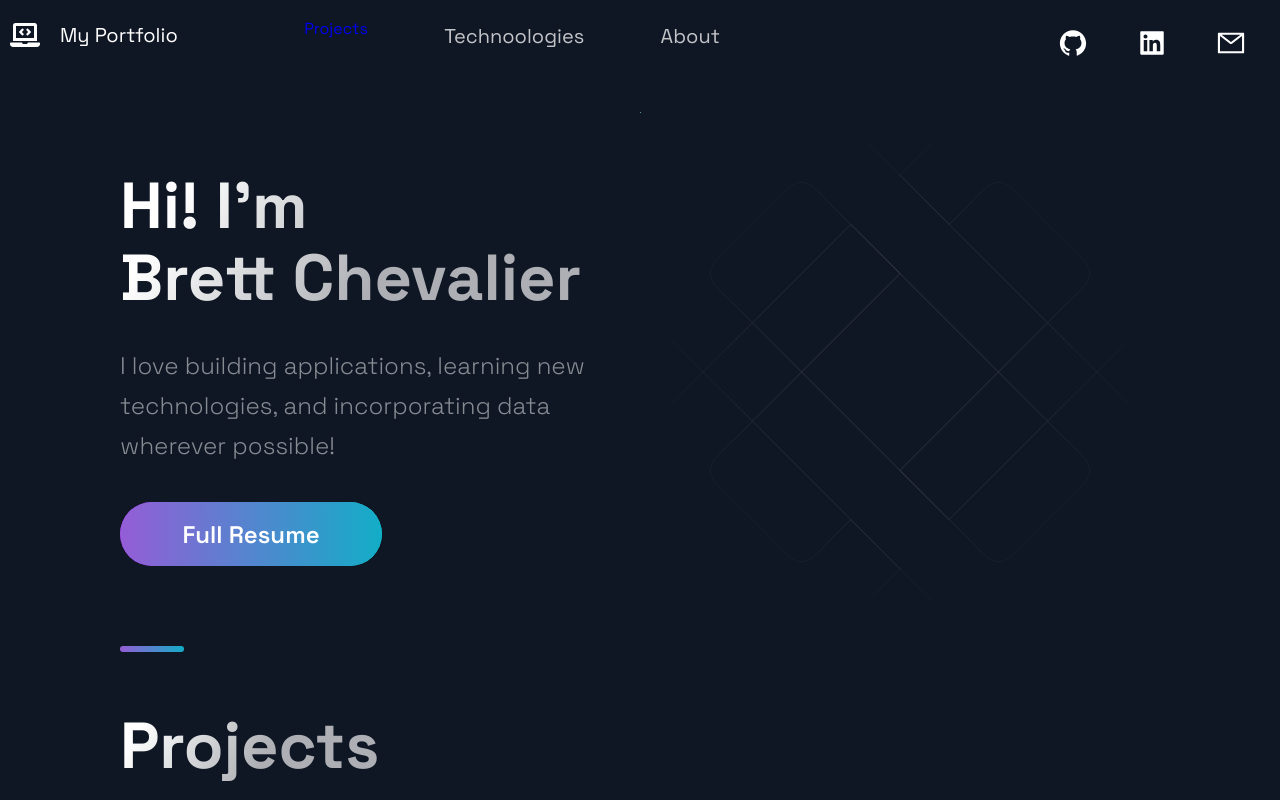
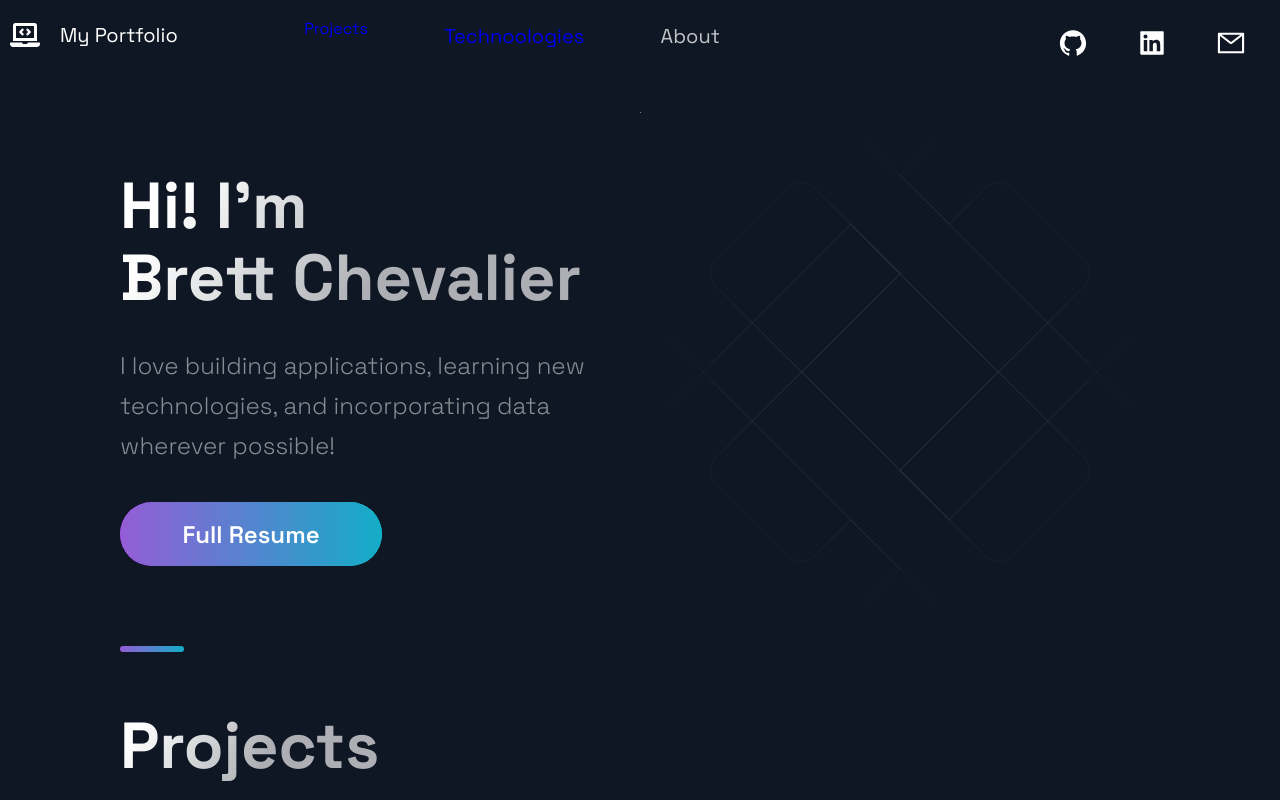
Before and after one commit to bchev95/react-portfolio, a Next.js app: page / in a window 1280 px wide. Shown: the top 800 px of the page. Built offline with nearby package versions, Linux system fonts and the light colour scheme.

Commit message:
nav bar troubleshoot

```diff
--- a/src/components/Header/Header.js
+++ b/src/components/Header/Header.js
@@ -20,9 +20,9 @@ const Header = () =>  (
         </Link>
       </li>
       <li>
-        <Link >
-          <NavLink href="https://bchev95.github.io/react-portfolio/#tech">Technoologies</NavLink>
-        </Link>
+        <NavLink >
+          <a href="https://bchev95.github.io/react-portfolio/#tech">Technoologies</a>
+        </NavLink>
       </li>
       <li>
         <Link href="#about">
```
